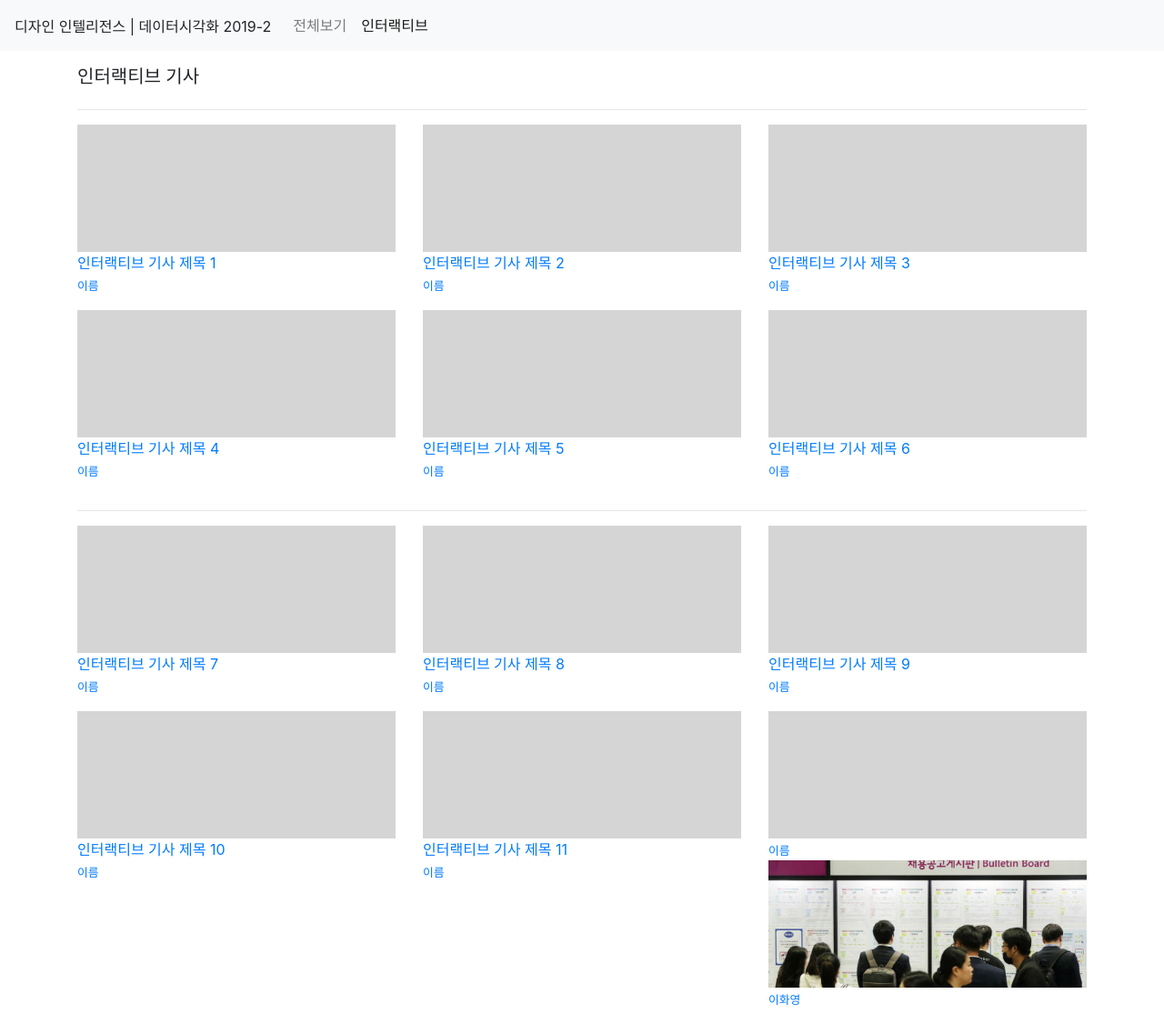
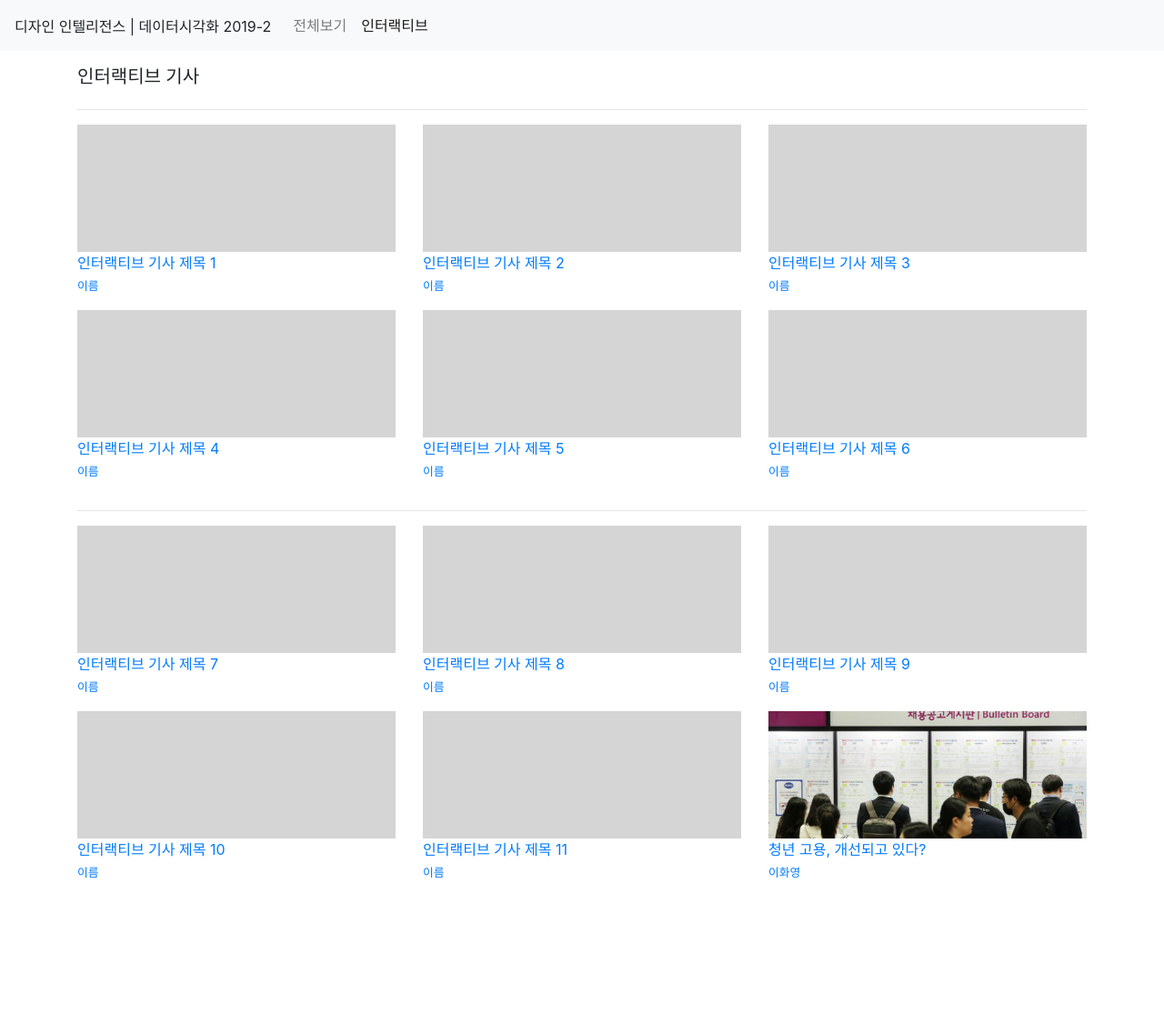
Before and after one commit to wkim8905/dataviz19, a plain HTML site: page interactive/interactive.html in a window 1280 px wide. Shown: the whole page at 91% size. After the commit the page ends 986 px from the top, so only its background shows below. Drawn offline with nearby package versions, Linux system fonts and the light colour scheme.

Commit message:
Update_int12_interactive

```diff
--- a/interactive/interactive.html
+++ b/interactive/interactive.html
@@ -156,9 +156,8 @@
             <div class="col-md-4">
                 <p>
                     <a href="int12.html">
-                        <img src="img/int00.png" style="width:100%"></img>
-                        <small> 이름 </small>
                         <img src="img/int12.jpg" style="width:100%"></img>
+                        청년 고용, 개선되고 있다? <br/>
                         <small> 이화영 </small>
                     </a>
                 </p>
```
